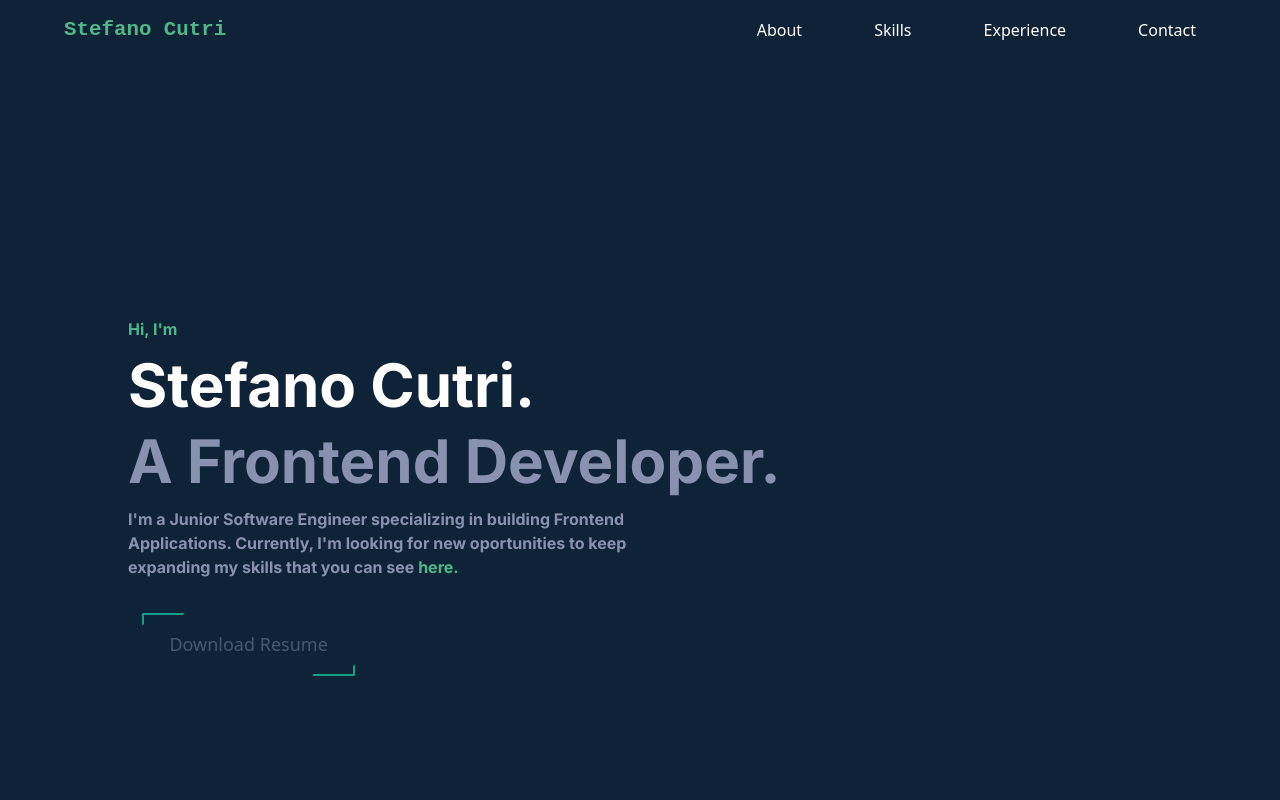
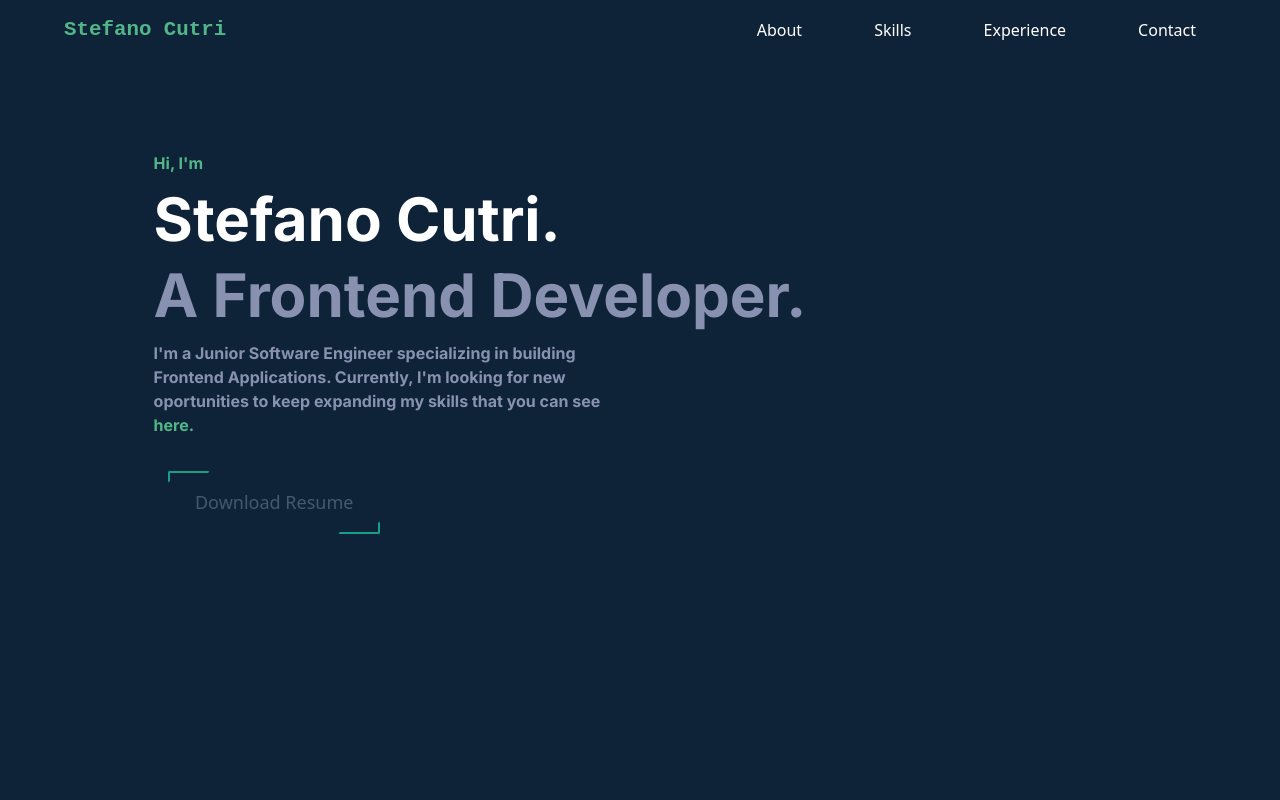
Before and after one commit to StefanoCutri/portfolio, a React (Create React App) app: page / in a window 1280 px wide. Shown: the top 800 px of the page. Built offline with nearby package versions, Linux system fonts and the light colour scheme.

Commit message:
Info adaptated to desktop

```diff
--- a/src/components/About.js
+++ b/src/components/About.js
@@ -7,7 +7,7 @@ export const About = () => {
       className="flex flex-col items-start justify-evenly info-container py-3"
       id="about"
     >
-      <div className="pt-[18%]">
+      <div className="mt-[18%]">
         <div className="flex flex-col">
           <div className="flex flex-row items-center justify-center px-4 mb-3">
             <div
--- a/src/components/Experience.js
+++ b/src/components/Experience.js
@@ -16,7 +16,7 @@ export const Experience = () => {
             }}
           ></div>
         </div>
-        <div className="mt-9 flex flex-col justify-around h-[60vh]">
+        <div className="mt-9 flex flex-col justify-around h-[80vh]">
           {works.map((work) => (
             <WorkCard
               key={work.id}
--- a/src/components/Info.js
+++ b/src/components/Info.js
@@ -5,7 +5,7 @@ import "../styles/info.css";
 export const Info = () => {
   return (
     <div className="flex flex-1 flex-col info-container" id="#home">
-      <div className="flex flex-col justify-start items-start ml-[10%] mt-[25%]">
+      <div className="flex flex-col justify-start items-start ml-[10%] mt-[25%] about-info">
         <h1>Hi, I'm</h1>
         <h1 className="text-white text-6xl py-3">Stefano Cutri.</h1>
         <h1 className="text-[#8892b0] text-6xl">A Frontend Developer.</h1>
--- a/src/styles/info.css
+++ b/src/styles/info.css
@@ -21,8 +21,8 @@ a:hover{
     color: var(--main-text-color) !important;
 }
 
-@media (min-width: 1270px) {
-    h1{
-        /* color: red; */
-    }
+@media (min-width: 768px) {
+ .about-info{
+    margin: 12% !important;
+ }
 }
```
